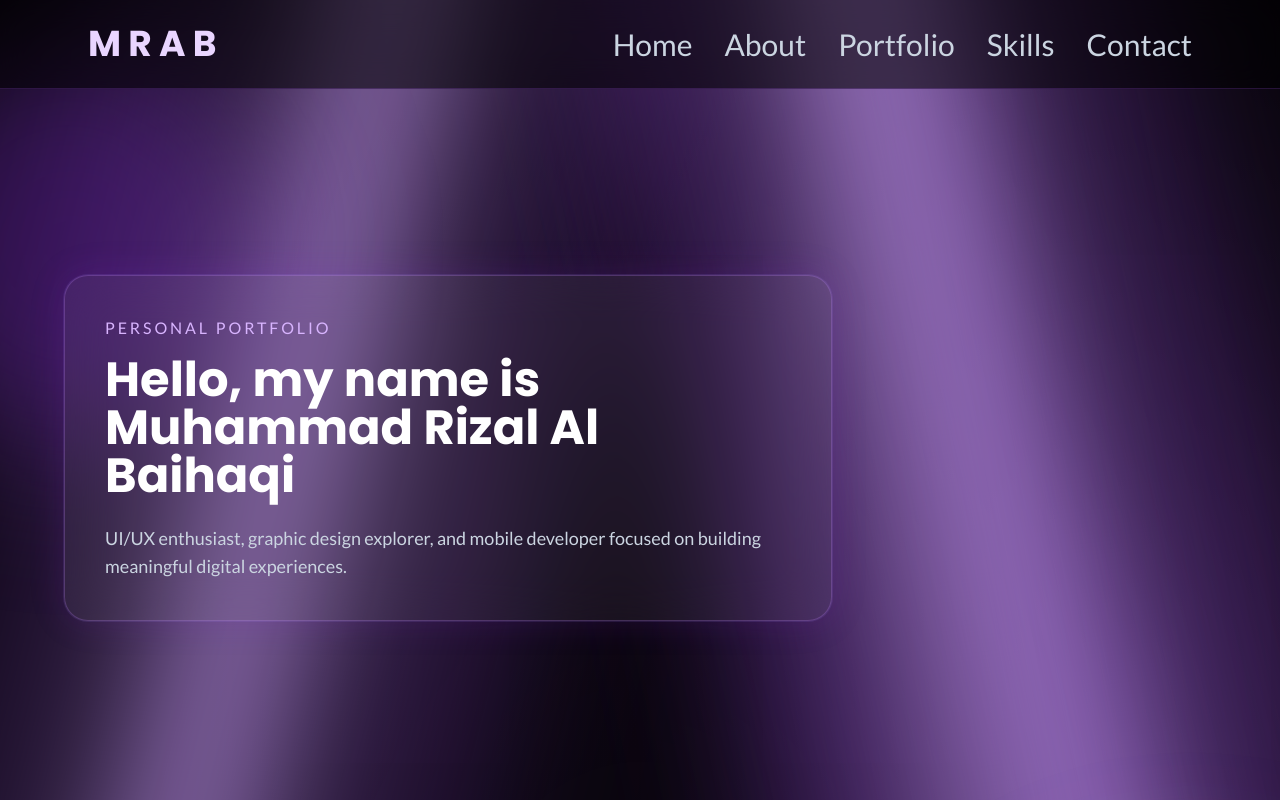
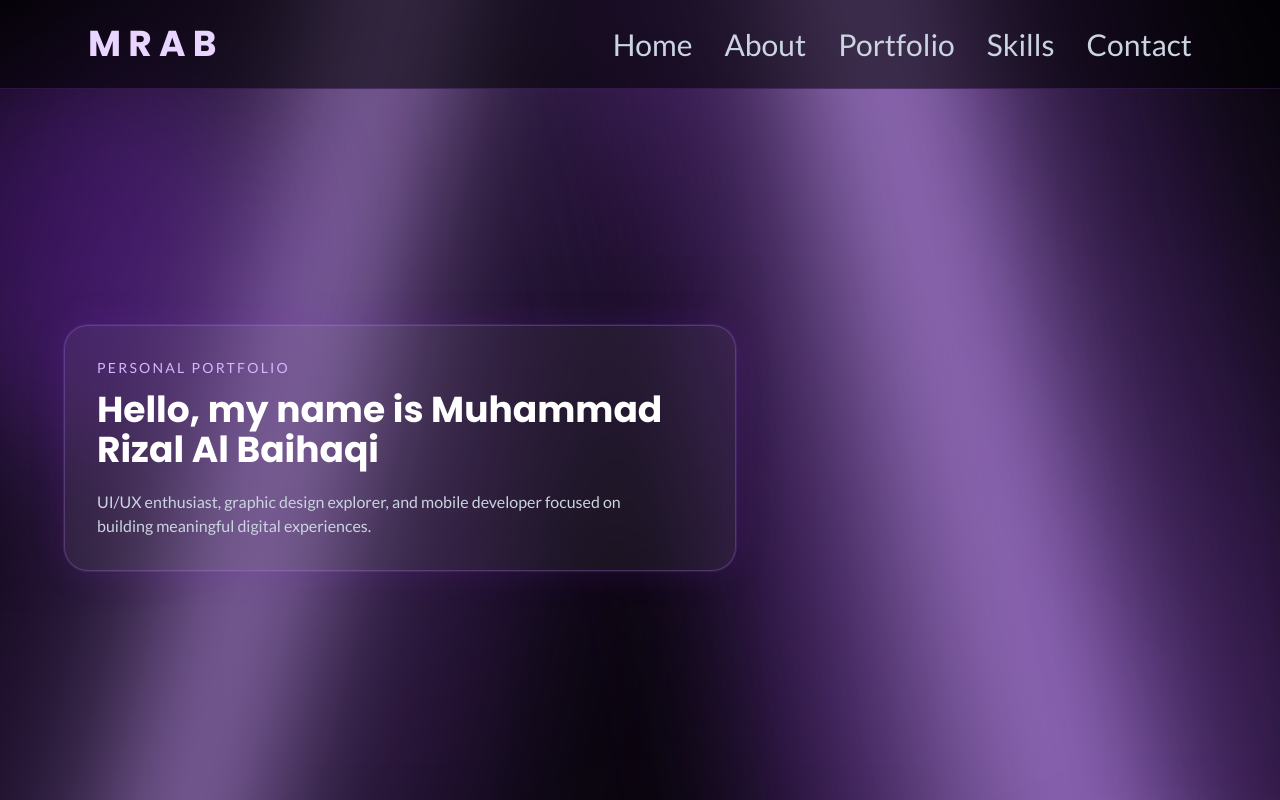
Before and after one commit to byhaqii/My-Porto, a React (Vite) app: page / in a window 1280 px wide. Shown: the top 800 px of the page. Built offline with nearby package versions, Linux system fonts and the light colour scheme.

Commit message:
reduce font size 2

```diff
--- a/src/components/Hero.jsx
+++ b/src/components/Hero.jsx
@@ -12,15 +12,15 @@ function Hero() {
           whileInView={{ opacity: 1, y: 0 }}
           viewport={{ once: true }}
           transition={{ duration: 0.7, ease: 'easeOut' }}
-          className="glow-card max-w-3xl rounded-3xl p-6 md:p-10"
+          className="glow-card max-w-2xl rounded-3xl p-5 md:p-8"
         >
-          <p className="mb-4 text-sm uppercase tracking-[0.18em] text-purple-300 md:text-base">
+          <p className="mb-3 text-xs uppercase tracking-[0.16em] text-purple-300 md:text-sm">
             Personal Portfolio
           </p>
-          <h1 className="font-heading text-3xl leading-tight text-white md:text-5xl">
+          <h1 className="font-heading text-2xl leading-snug text-white md:text-4xl">
             Hello, my name is Muhammad Rizal Al Baihaqi
           </h1>
-          <p className="mt-6 max-w-2xl text-base text-slate-300 md:text-lg">
+          <p className="mt-5 max-w-xl text-sm text-slate-300 md:text-base">
             UI/UX enthusiast, graphic design explorer, and mobile developer
             focused on building meaningful digital experiences.
           </p>
```
